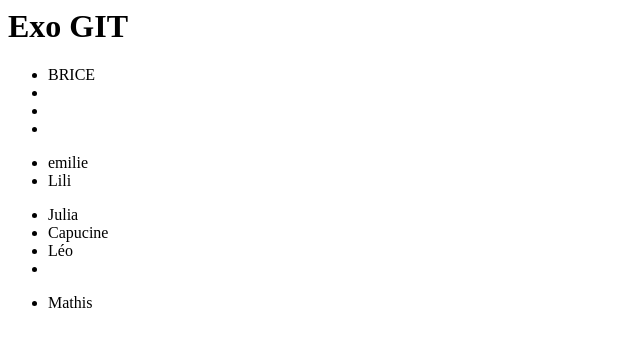
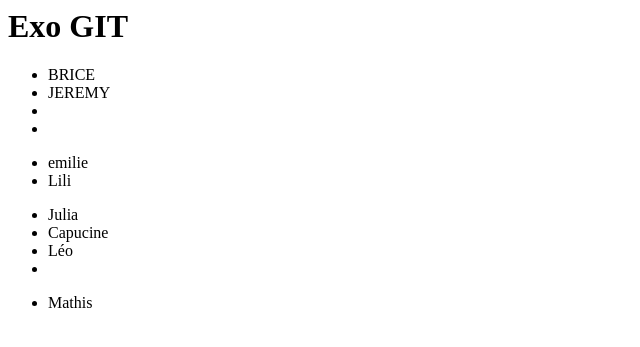
Before and after one commit to rebecca-pesquet/WEB19, a PHP site: page / in a window 1280 px wide. Shown: the top 347 px of the page, without its empty margins (0-640 px from the left). Run offline with PHP 8.4, Linux system fonts and the light colour scheme.

Commit message:
Ajout jérémy

```diff
--- a/index.php
+++ b/index.php
@@ -4,7 +4,7 @@
 <h1>Exo GIT</h1>
     <ul>
         <li>BRICE</li>
-        <li></li>
+        <li>JEREMY</li>
         <li></li>
         <li></li>
     </ul>
```
